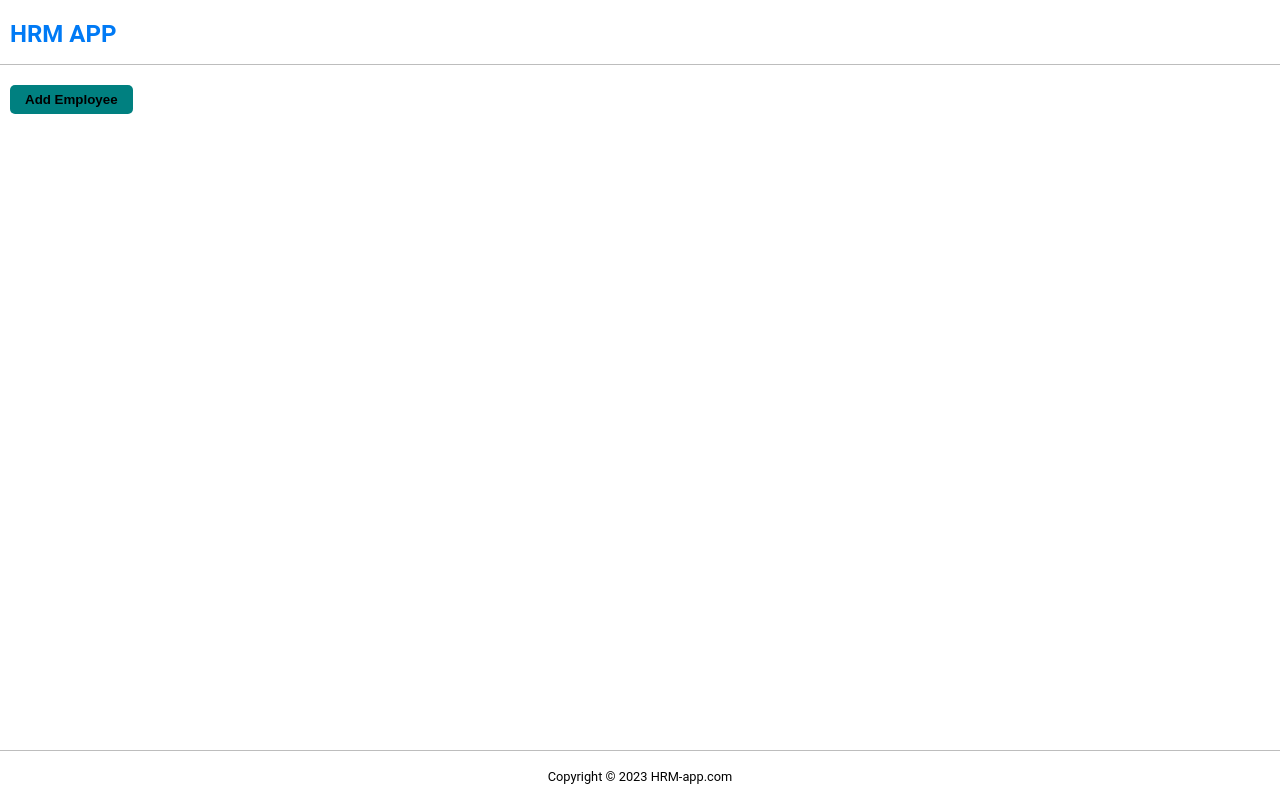
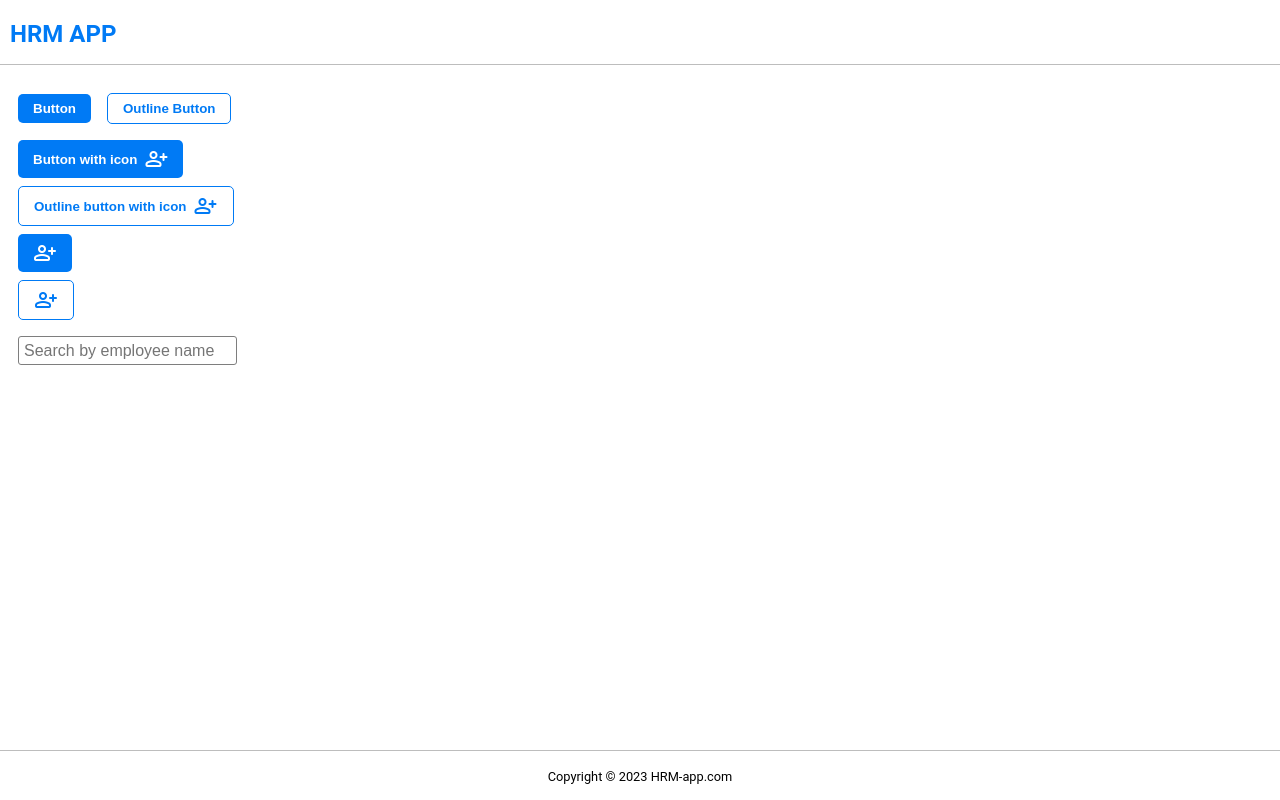
Before and after one commit to abhijith-biju/HRM-app-react, a React (Vite) app: page / in a window 1280 px wide. Built offline with nearby package versions, Linux system fonts and the light colour scheme.

Commit message:
add button component

```diff
--- a/index.html
+++ b/index.html
@@ -3,9 +3,14 @@
     <head>
         <meta charset="UTF-8" />
         <!-- <link rel="icon" type="image/svg+xml" href="/vite.svg" /> -->
-        <link rel="icon" type="image/x-icon" href="favicon.ico" />
+        <link rel="icon" type="image/x-icon" href="public/favicon.ico" />
         <meta name="viewport" content="width=device-width, initial-scale=1.0" />
         <title>HRM App</title>
+
+        <link
+            rel="stylesheet"
+            href="https://fonts.googleapis.com/css2?family=Material+Symbols+Rounded:opsz,wght,FILL,GRAD@20..48,100..700,0..1,-50..200"
+        />
     </head>
     <body>
         <div id="root"></div>
--- a/src/App.tsx
+++ b/src/App.tsx
@@ -1,7 +1,8 @@
 import Header from './components/Header.tsx';
-import Button from './components/Button/Button.tsx';
 import Footer from './components/Footer.tsx';
 import GlobalStyle from './globalStyles.ts';
+import Button from './components/Button.ts';
+import Input from './components/Input.ts';
 
 function App() {
     return (
@@ -9,7 +10,31 @@ function App() {
             <GlobalStyle />
             <Header />
             <main>
-                <Button>Add Employee</Button>
+                <Button>Button</Button>
+                <Button $outline>Outline Button</Button>
+                <Button $iconBtn>
+                    <span>Button with icon</span>
+                    <span className="icon material-symbols-rounded">
+                        person_add
+                    </span>
+                </Button>
+                <Button $iconBtn $outline>
+                    <span>Outline button with icon</span>
+                    <span className="icon material-symbols-rounded">
+                        person_add
+                    </span>
+                </Button>
+                <Button $iconBtn>
+                    <span className="icon material-symbols-rounded">
+                        person_add
+                    </span>
+                </Button>
+                <Button $iconBtn $outline>
+                    <span className="icon material-symbols-rounded">
+                        person_add
+                    </span>
+                </Button>
+                <Input placeholder="Search by employee name" />
             </main>
             <Footer />
         </>
--- /dev/null
+++ b/src/components/Button.ts
@@ -0,0 +1,49 @@
+import styled from 'styled-components';
+
+interface IBtn {
+    $outline?: boolean;
+    $iconBtn?: boolean;
+}
+
+const Button = styled.button<IBtn>`
+    background-color: transparent;
+    cursor: pointer;
+    border: none;
+    padding: 7px 15px;
+    border-radius: 5px;
+    font-weight: bold;
+    background-color: var(--primary-clr);
+    color: #fff;
+    margin: 0.5rem;
+
+    &:hover {
+        background-color: var(--primary-clr-accent);
+    }
+
+    ${({ $outline }) =>
+        $outline &&
+        `
+            background-color: #fff;
+            border: 1px solid var(--primary-clr);
+            color: var(--primary-clr);
+
+            &:hover {
+                background-color: var(--primary-clr);
+                color: #fff;
+            }`}
+
+    ${({ $iconBtn }) =>
+        $iconBtn &&
+        `
+            display: flex;
+            align-items: center;
+            gap: 7px;
+
+            & .icon {
+                color: inherit;
+            }
+
+            }`}
+`;
+
+export default Button;
--- a/src/components/Button/Button.css
+++ /dev/null
@@ -1,49 +0,0 @@
-button {
-    background-color: transparent;
-    cursor: pointer;
-    border: none;
-}
-
-.btn {
-    padding: 7px 15px;
-    border-radius: 5px;
-    font-weight: bold;
-}
-
-.btn-primary {
-    background-color: var(--primary-clr);
-    color: #fff;
-
-    &:hover {
-        background-color: var(--primary-clr-accent);
-    }
-}
-
-.btn-outline {
-    border: 1px solid var(--primary-clr);
-    color: var(--primary-clr);
-
-    &:hover {
-        background-color: var(--primary-clr);
-        color: #fff;
-    }
-}
-
-.btn-icon {
-    display: flex;
-    align-items: center;
-    gap: 7px;
-    font-weight: normal;
-}
-
-.btn-icon.btn-primary span {
-    color: #fff;
-}
-
-.btn-icon.btn-outline span {
-    color: var(--primary-clr);
-}
-
-.btn-icon.btn-outline:hover span {
-    color: #fff;
-}
--- a/src/components/Button/Button.tsx
+++ /dev/null
@@ -1,21 +0,0 @@
-import React from 'react';
-import styled from 'styled-components';
-import './Button.css';
-
-const StyledButton = styled.button`
-    padding: 7px 15px;
-    border-radius: 5px;
-    font-weight: bold;
-    background-color: teal;
-`;
-
-interface Button {
-    type?: 'button' | 'submit' | 'reset' | undefined;
-    children: React.ReactNode;
-}
-
-const Button: React.FC<Button> = ({ children, type = 'button' }) => {
-    return <StyledButton type={type}>{children}</StyledButton>;
-};
-
-export default Button;
--- a/src/components/Footer.tsx
+++ b/src/components/Footer.tsx
@@ -1,10 +1,23 @@
-const Footer = () => {
+import styled from 'styled-components';
+
+const StyledFooter = styled.footer`
+    margin-top: auto;
+    text-align: center;
+    padding: 15px 10px;
+    border-top: 1px solid var(--gray-clr);
+
+    & .copyright-text {
+        font-size: 0.8em;
+    }
+`;
+
+const Footer: React.FC = () => {
     return (
-        <footer>
+        <StyledFooter>
             <span className="copyright-text">
                 Copyright &#169; 2023 HRM-app.com
             </span>
-        </footer>
+        </StyledFooter>
     );
 };
 
--- a/src/components/Header.tsx
+++ b/src/components/Header.tsx
@@ -1,12 +1,41 @@
-const Header = () => {
+import styled from 'styled-components';
+
+const StyledHeader = styled.header`
+    background-color: #fff;
+    border-bottom: 1px solid var(--gray-clr);
+    position: sticky;
+    top: 0;
+    z-index: 5;
+    display: flex;
+    align-items: center;
+`;
+
+const Navbar = styled.nav`
+    height: 64px;
+    max-width: var(--max-width);
+    width: 100%;
+    padding-inline: 10px;
+    margin-inline: auto;
+
+    & .brand-logo {
+        color: var(--primary-clr);
+
+        & h1 {
+            margin: 0;
+            font-size: 2em;
+        }
+    }
+`;
+
+const Header: React.FC = () => {
     return (
-        <header>
-            <nav>
+        <StyledHeader>
+            <Navbar>
                 <a href="">
                     <h1 className="brand-logo">HRM APP</h1>
                 </a>
-            </nav>
-        </header>
+            </Navbar>
+        </StyledHeader>
     );
 };
 
--- /dev/null
+++ b/src/components/Input.ts
@@ -0,0 +1,18 @@
+import styled from 'styled-components';
+
+interface IInput {
+    $maxWidth?: string;
+}
+
+const Input = styled.input<IInput>`
+    border: 1px solid #7e7e7e;
+    border-radius: 3px;
+    height: 25px;
+    padding-inline: 5px;
+    font-size: 1em;
+    width: 220px
+    background-color: transparent;
+    margin: 0.5rem;
+`;
+
+export default Input;
--- a/src/globalStyles.ts
+++ b/src/globalStyles.ts
@@ -22,6 +22,14 @@ const GlobalStyle = createGlobalStyle`
         font-family: var(--primary-font);
     }
 
+    .material-symbols-rounded {
+    font-variation-settings:
+    'FILL' 0,
+    'wght' 400,
+    'GRAD' 0,
+    'opsz' 24
+    }
+
     #root {
         display: flex;
         flex-direction: column;
@@ -31,50 +39,12 @@ const GlobalStyle = createGlobalStyle`
         text-decoration: none;
     }
 
-    header {
-        background-color: #fff;
-        border-bottom: 1px solid var(--gray-clr);
-        position: sticky;
-        top: 0;
-        z-index: 5;
-        display: flex;
-        align-items: center;
-    }
-
-    nav {
-        height: 64px;
-        max-width: var(--max-width);
-        width: 100%;
-        padding-inline: 10px;
-        margin-inline: auto;
-    }
-
-    .brand-logo {
-        color: var(--primary-clr);
-
-        & h1 {
-            margin: 0;
-            font-size: 2em;
-        }
-    }
-
     main {
         max-width: var(--max-width);
         width: 100%;
         margin-inline: auto;
         padding: 20px 10px;
     }
-
-    footer {
-        margin-top: auto;
-        text-align: center;
-        padding: 15px 10px;
-        border-top: 1px solid var(--gray-clr);
-
-        & .copyright-text {
-            font-size: 0.8em;
-        }
-    }
 `;
 
 export default GlobalStyle;
```
